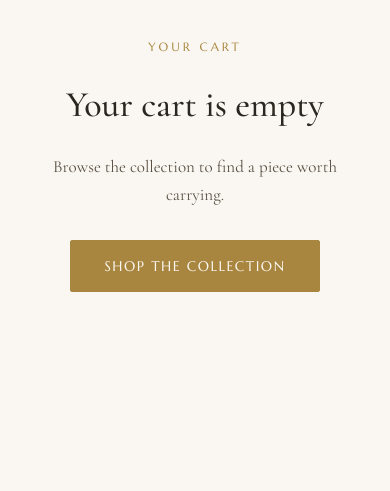
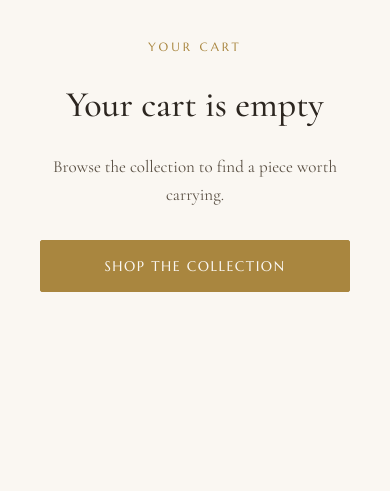
Before and after one commit to AnitaMah/Tonyas_bags, a Django app: page /cart/ in a window 390 px wide. Shown: the part 337-828 px from the top of the page. Run offline with Django 5.2, Linux system fonts and the light colour scheme.

Commit message:
Make all buttons a uniform size
Buttons shared height/padding/font via .btn but had no fixed width,
so label length (e.g. "Add to Cart" vs "Want a Custom Color? Start
Here") produced visibly different button widths across pages. Added
a shared min-width (380px, sized to the longest label) to .btn and
.form-submit button so every button renders at the same 380x52 size,
with a mobile override that lets them go full-width under 520px.

Co-Authored-By: Claude Sonnet 5 <noreply@anthropic.com>
Claude-Session: https://claude.ai/code/session_01ScRd29pdoTvF8jT1pn7hnj

```diff
--- a/store/static/store/css/style.css
+++ b/store/static/store/css/style.css
@@ -158,6 +158,8 @@ a:hover { opacity: 0.75; }
   align-items: center;
   justify-content: center;
   height: 52px;
+  min-width: 380px;
+  max-width: 100%;
   padding: 0 34px;
   border: 1px solid var(--color-accent);
   border-radius: 2px;
@@ -459,6 +461,8 @@ a:hover { opacity: 0.75; }
   border: 1px solid var(--color-accent);
   border-radius: 2px;
   height: 52px;
+  min-width: 380px;
+  max-width: 100%;
   padding: 0 34px;
   font-size: 14px;
   letter-spacing: 1.5px;
@@ -740,4 +744,9 @@ a:hover { opacity: 0.75; }
   }
 
   .hero-copy h1 { font-size: 36px; }
+
+  .btn,
+  .form-submit button {
+    min-width: 100%;
+  }
 }
```
